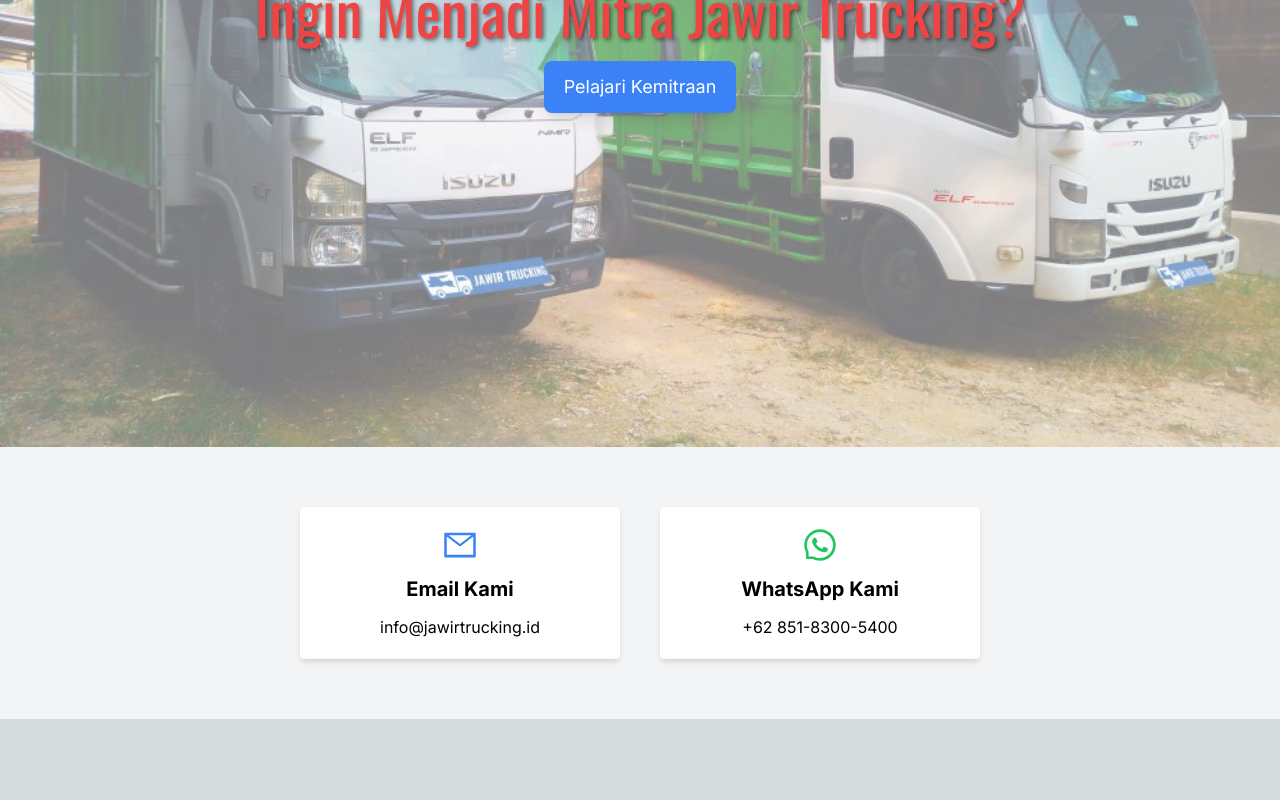
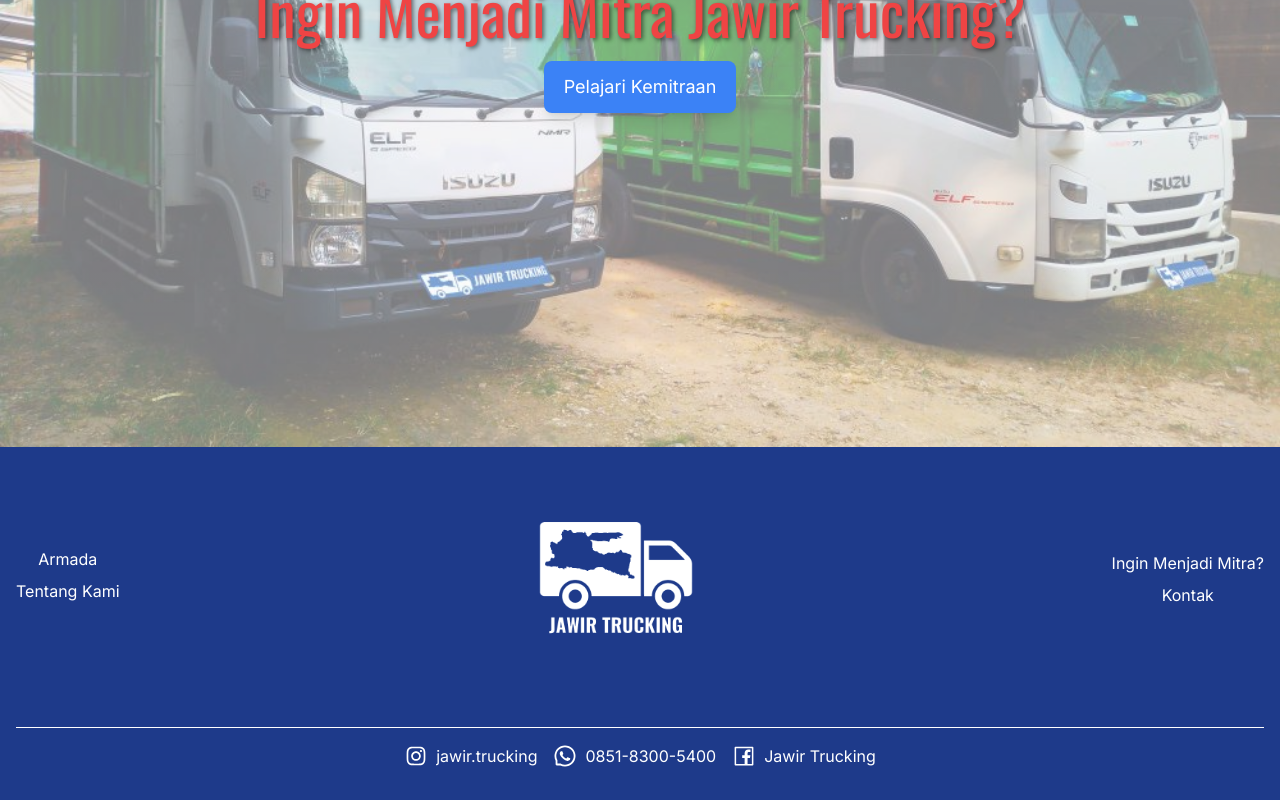
Before and after one commit to Ghavio1516/jawirtrucking, a Next.js app: page / in a window 1280 px wide. Shown: the part 2649-3449 px from the top of the page. Before the commit the page ends 3368 px from the top, so only its background shows below. Built offline with nearby package versions, Linux system fonts and the light colour scheme.

Commit message:
add footer, finishing homepage

```diff
--- a/app/mitra/page.js
+++ b/app/mitra/page.js
@@ -1,8 +1,8 @@
 'use client';
 import Head from 'next/head';
 import Navbar from "../../components/Navbar";
+import Footer from "../../components/Footer";
 import Image from 'next/image';
-import { AiOutlineMail, AiOutlineWhatsApp } from 'react-icons/ai';
 
 const Mitra = () => {
   return (
@@ -63,18 +63,7 @@
           </h1>
         </div>
       </div>
-      <div className="flex flex-col sm:flex-row justify-center items-center bg-gray-100 p-10">
-        <a href="mailto:info@jawirtrucking.id" className="flex flex-col items-center bg-white shadow-md p-5 m-5 w-80 rounded">
-          <AiOutlineMail className="text-4xl mb-3 text-blue-500" />
-          <h2 className="text-xl font-bold mb-3">Email Kami</h2>
-          <p>info@jawirtrucking.id</p>
-        </a>
-        <a href="https://wa.me/6285183005400" className="flex flex-col items-center bg-white shadow-md p-5 m-5 w-80 rounded">
-          <AiOutlineWhatsApp className="text-4xl mb-3 text-green-500" />
-          <h2 className="text-xl font-bold mb-3">WhatsApp Kami</h2>
-          <p>+62 851-8300-5400</p>
-        </a>
-      </div>
+      <Footer />
 
       <style jsx>{`
         .background-image-1 {
--- a/app/page.js
+++ b/app/page.js
@@ -1,8 +1,8 @@
 'use client';
 import Head from 'next/head';
 import Navbar from "../components/Navbar";
+import Footer from "../components/Footer";
 import Image from 'next/image';
-import { AiOutlineMail, AiOutlineWhatsApp } from 'react-icons/ai';
 import Link from 'next/link';
 import { useState, useEffect } from 'react';
 
@@ -28,10 +28,10 @@
   const items = [
     { src: "/Pickup.png", alt: "Pickup", text: "Pickup", weight: "Beban Maksimum : 1 ton", price: "Surabaya - Malang : Rp. 740.000" },
     { src: "/Blindvan.png", alt: "Blind Van", text: "Blind Van", weight: "Beban Maksimum : 1 ton", price: "Madiun - Mojokerto : Rp. 890.400" },
+    { src: "/CDEOpen.png", alt: "CDE Open", text: "CDE Open", weight: "Beban Maksimum : 2 ton", price: "Blitar - Jember : Rp. 2.145.600" },
     { src: "/CDEBox.png", alt: "CDE Box", text: "CDE Box", weight: "Beban Maksimum : 2 ton", price: "Tuban - Lumajang : Rp. 2.487.500" },
-    { src: "/CDEOpen.png", alt: "CDE Open", text: "CDE Open", weight: "Beban Maksimum : 2 ton", price: "Blitar - Jember : Rp. 2.145.600" },
-    { src: "/CDDBox.png", alt: "CDD Box", text: "CDD Box", weight: "Beban Maksimum : 4 ton", price: "Surabaya - Madiun : Rp. 2.136.500" },
-    { src: "/CDDOpen.png", alt: "CDD Open", text: "CDD Open", weight: "Beban Maksimum : 4 ton", price: "Banyuwangi - Probolinggo : Rp. 2.307.200" }
+    { src: "/CDDOpen.png", alt: "CDD Open", text: "CDD Open", weight: "Beban Maksimum : 4 ton", price: "Banyuwangi - Probolinggo : Rp. 2.307.200" },
+    { src: "/CDDBox.png", alt: "CDD Box", text: "CDD Box", weight: "Beban Maksimum : 4 ton", price: "Surabaya - Madiun : Rp. 2.136.500" }
   ];
 
   const handlePrevClick = () => {
@@ -173,19 +173,7 @@
           </Link>
         </div>
       </div>
-      <div className="flex flex-col sm:flex-row justify-center items-center bg-gray-100 p-10">
-        <a href="mailto:info@jawirtrucking.id" className="flex flex-col items-center bg-white shadow-md p-5 m-5 w-80 rounded font-roboto">
-          <AiOutlineMail className="text-4xl mb-3 text-blue-500" />
-          <h2 className="text-xl font-bold mb-3">Email Kami</h2>
-          <p>info@jawirtrucking.id</p>
-        </a>
-        <a href="https://wa.me/6285183005400" className="flex flex-col items-center bg-white shadow-md p-5 m-5 w-80 rounded font-roboto">
-          <AiOutlineWhatsApp className="text-4xl mb-3 text-green-500" />
-          <h2 className="text-xl font-bold mb-3">WhatsApp Kami</h2>
-          <p>+62 851-8300-5400</p>
-        </a>
-      </div>
-
+      <Footer />
       <style jsx>{`
         .background-image-1 {
           position: absolute;
--- a/app/tentang-kami/page.js
+++ b/app/tentang-kami/page.js
@@ -1,7 +1,7 @@
 'use client';
 import Head from 'next/head';
 import Navbar from "../../components/Navbar";
-import { AiOutlineMail, AiOutlineWhatsApp } from 'react-icons/ai';
+import Footer from "../../components/Footer";
 import { useEffect } from 'react';
 
 const TentangKami = () => {
@@ -39,18 +39,7 @@
           </p>
         </div>
       </div>
-      <div className="flex flex-col sm:flex-row justify-center items-center bg-gray-100 p-10">
-        <a href="mailto:info@jawirtrucking.id" className="flex flex-col items-center bg-white shadow-md p-5 m-5 w-80 rounded">
-          <AiOutlineMail className="text-4xl mb-3 text-blue-500" />
-          <h2 className="text-xl font-bold mb-3">Email Kami</h2>
-          <p>info@jawirtrucking.id</p>
-        </a>
-        <a href="https://wa.me/6285183005400" className="flex flex-col items-center bg-white shadow-md p-5 m-5 w-80 rounded">
-          <AiOutlineWhatsApp className="text-4xl mb-3 text-green-500" />
-          <h2 className="text-xl font-bold mb-3">WhatsApp Kami</h2>
-          <p>+62 851-8300-5400</p>
-        </a>
-      </div>
+      <Footer />
 
       <style jsx>{`
         .background-image {
--- /dev/null
+++ b/components/Footer.js
@@ -0,0 +1,47 @@
+// components/Footer.js
+import Image from 'next/image';
+import Link from 'next/link';
+import { AiOutlineInstagram, AiOutlineWhatsApp, AiOutlineFacebook } from 'react-icons/ai';
+
+export default function Footer() {
+  return (
+    <footer className="bg-blue-900 text-white py-8">
+      <div className="container mx-auto px-4">
+        <div className="flex flex-wrap justify-between items-center">
+          <div className="flex flex-col items-center mb-4 w-full md:w-auto">
+            <Link href="/#armada-kami" className="mb-2 hover:underline text-center">
+              Armada
+            </Link>
+            <Link href="tentang-kami" className="mb-2 hover:underline text-center">
+              Tentang Kami
+            </Link>
+          </div>
+          <div className="flex flex-col items-center mb-4 w-full md:w-auto">
+            <Image src="/logo.png" alt="Jawir Trucking Logo" width={200} height={200} />
+          </div>
+          <div className="flex flex-col items-center mb-4 w-full md:w-auto">
+            <p className="mb-2">Ingin Menjadi Mitra?</p>
+            <Link href="/mitra" className="hover:underline text-center">
+              Kontak
+            </Link>
+          </div>
+        </div>
+        <div className="border-t border-white mt-8"></div>
+        <div className="flex flex-wrap justify-center mt-4 space-x-4">
+          <a href="https://www.instagram.com/jawir.trucking/" className="flex items-center space-x-2 hover:underline">
+            <AiOutlineInstagram className="text-2xl" />
+            <span className="hidden md:inline">jawir.trucking</span>
+          </a>
+          <a href="https://wa.me/6285183005400" className="flex items-center space-x-2 hover:underline">
+            <AiOutlineWhatsApp className="text-2xl" />
+            <span className="hidden md:inline">0851-8300-5400</span>
+          </a>
+          <a href="https://www.facebook.com/people/Jawir-Trucking/61561186393034/" className="flex items-center space-x-2 hover:underline">
+            <AiOutlineFacebook className="text-2xl" />
+            <span className="hidden md:inline">Jawir Trucking</span>
+          </a>
+        </div>
+      </div>
+    </footer>
+  );
+}
```
Also changed, not shown: public/logo.png (added).
